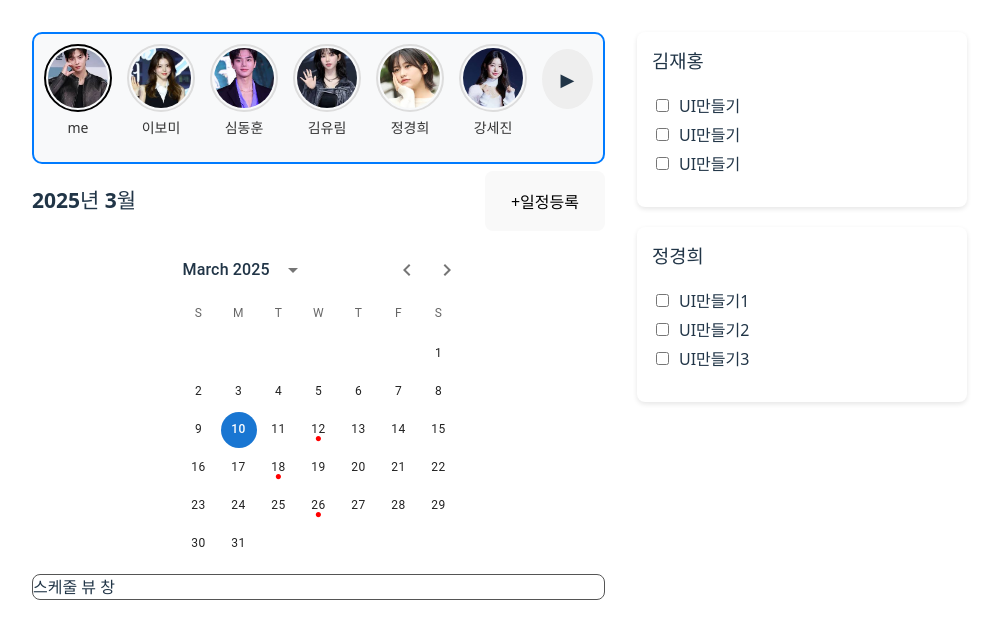
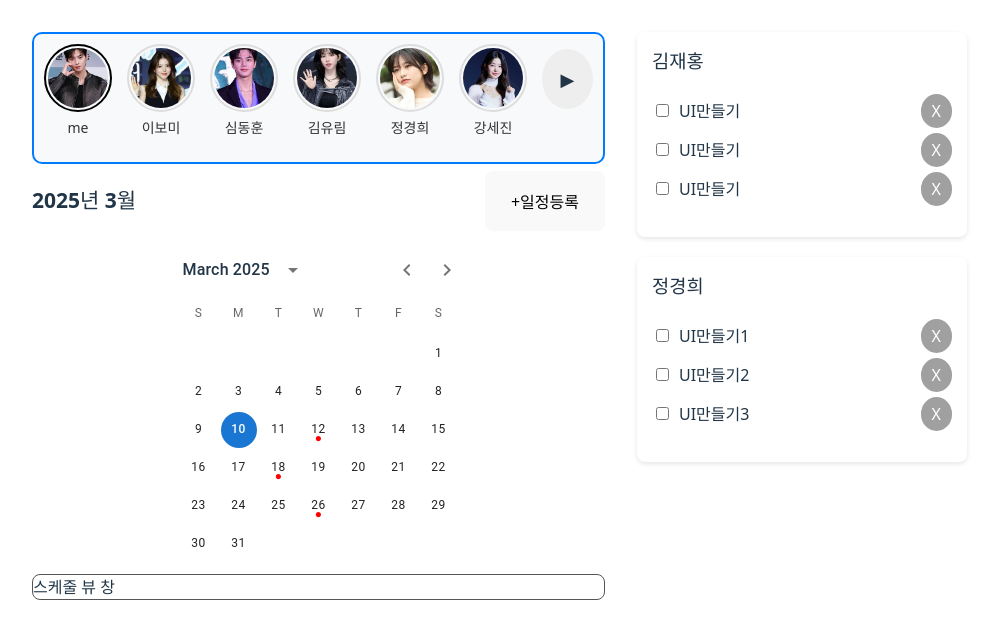
Before and after one commit to PrograMemo-Groom/teammate, a React (Vite) app in the folder web/: page / in a window 1280 px wide. Shown: the top 638 px of the page, without its empty margins (0-997 px from the left). Built offline with nearby package versions, Linux system fonts and the light colour scheme; no server answers.

Commit message:
🎨todo 삭제버튼 리덕스 기능구현 추가

```diff
--- a/web/src/css/pages/Home.module.scss
+++ b/web/src/css/pages/Home.module.scss
@@ -95,10 +95,21 @@
       li {
         display: flex;
         align-items: center;
+        justify-content: space-between;
         margin: 5px 0;
 
         input[type="checkbox"] {
           margin-right: 10px;
+        }
+
+        .deleteButton {
+          align-self: end;
+          margin-left: 10px;
+          padding: 5px 10px;
+          border-radius: 50%;
+          background-color: #a0a0a0;
+          color: white;
+          cursor: pointer;
         }
       }
     }
--- a/web/src/pages/components/TeamTodo.jsx
+++ b/web/src/pages/components/TeamTodo.jsx
@@ -1,6 +1,6 @@
 import React from 'react';
 import { useSelector, useDispatch } from "react-redux";
-import { toggleTodo } from "../../store/reducer/TodoReducer.js";
+import { toggleTodo, deleteTodo } from "../../store/reducer/TodoReducer.js";
 import styles from "../../css/pages/Home.module.scss";
 
 const TeamTodo = () => {
@@ -15,12 +15,22 @@ const TeamTodo = () => {
                     <ul>
                         {user.todos.map((todo, todoIndex) => (
                             <li key={`${todo.maker}-${todoIndex}`}>
-                                <input
-                                    type="checkbox"
-                                    checked={todo.checked}
-                                    onChange={() => dispatch(toggleTodo({ userIndex, todoIndex }))}
-                                />
-                                {todo.title}
+                                <div>
+                                    <input
+                                        type="checkbox"
+                                        checked={todo.checked}
+                                        onChange={() => dispatch(toggleTodo({userIndex, todoIndex}))}
+                                    />
+                                    <span>{todo.title}</span>
+                                </div>
+                                <div>
+                                    <button
+                                        onClick={() => dispatch(deleteTodo({userIndex, todoIndex}))}
+                                        className={styles.deleteButton}
+                                    >
+                                        X
+                                    </button>
+                                </div>
                             </li>
                         ))}
                     </ul>
--- a/web/src/store/reducer/TodoReducer.js
+++ b/web/src/store/reducer/TodoReducer.js
@@ -28,9 +28,13 @@ const todoSlice = createSlice({
         toggleTodo: (state, action) => {
             const { userIndex, todoIndex } = action.payload;
             state.todos[userIndex].todos[todoIndex].checked = !state.todos[userIndex].todos[todoIndex].checked;
+        },
+        deleteTodo: (state, action) => {
+            const { userIndex, todoIndex } = action.payload;
+            state.todos[userIndex].todos.splice(todoIndex, 1); // ✅ 해당 투두 삭제
         }
     }
 });
 
-export const { toggleTodo } = todoSlice.actions;
+export const { toggleTodo , deleteTodo} = todoSlice.actions;
 export default todoSlice.reducer;
```
